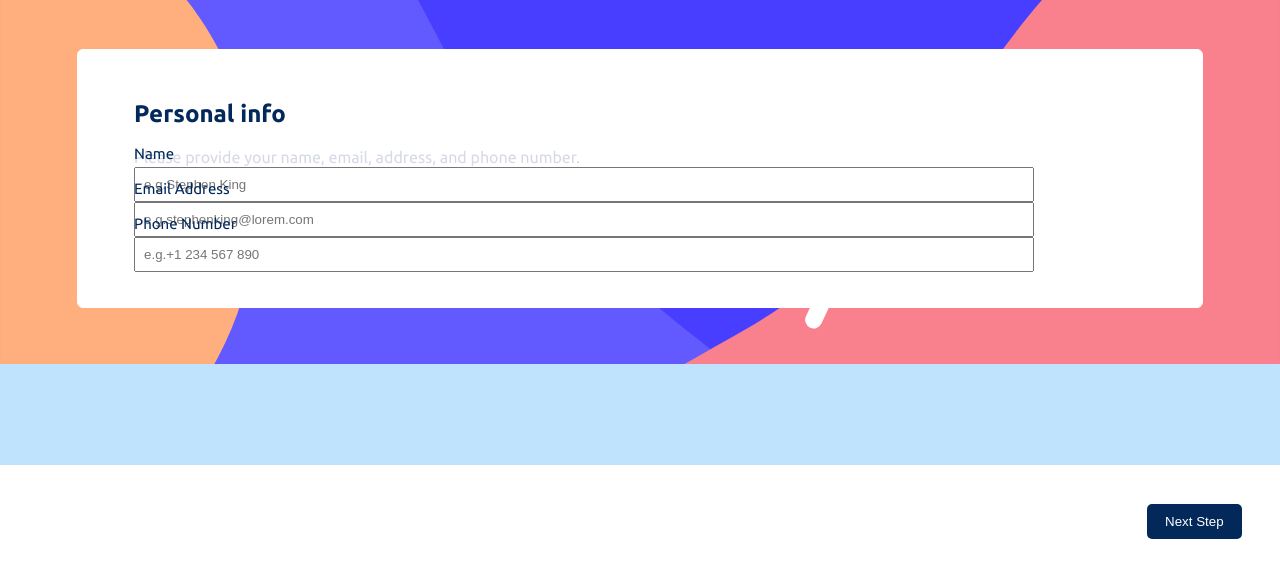
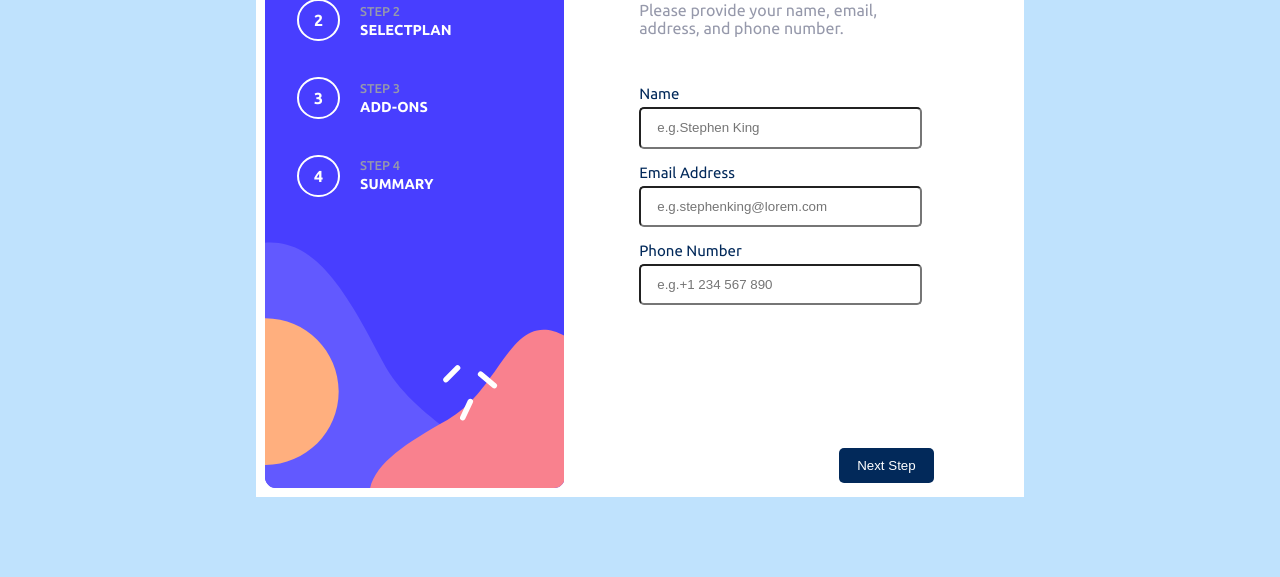
Before and after one commit to NerusuPavani37/multi_form_page, a plain HTML site: page index.html in a window 1280 px wide. Shown: the part 223-800 px from the top of the page. Drawn offline with Linux system fonts and the light colour scheme.

Commit message:
desktop view

```diff
--- a/index.html
+++ b/index.html
@@ -18,6 +18,8 @@
     <title>multiStep</title>
   </head>
   <body>
+    <div class="outer">
+      <div class="btns1">
         <div class="btns">
           <div class="btn1">1</div>
           <div class="btn2">2</div>
@@ -25,6 +27,27 @@
           <div class="btn4">4</div>
         </div>
 
+        <div class="side-bar-matter">
+          <div class="steps">
+            <p class="mini-title">STEP 1</p>
+            <p class="title">YOUR INFO</p>
+          </div>
+          <div class="steps">
+            <p class="mini-title">STEP 2</p>
+            <p class="title">SELECTPLAN</p>
+          </div>
+          <div class="steps">
+            <p class="mini-title">STEP 3</p>
+            <p class="title">ADD-ONS</p>
+          </div>
+          <div class="steps">
+            <p class="mini-title">STEP 4</p>
+            <p class="title">SUMMARY</p>
+          </div>
+        </div>
+      </div>
+
+      <div class="innerMost">
         <div class="container">
           <div class="personalInfo">
             <h2>Personal info</h2>
@@ -33,20 +56,27 @@
             <div class="forms">
               <form class="form">
                 <div id="form1" class="div-form">
+                  <div class="flex">
+                    <label for="name">Name</label>
                     <label id="error" for="error">This feild is required</label>
-              <label for="name">Name</label>
+                  </div>
                   <input type="text" placeholder="e.g.Stephen King" />
                 </div>
 
                 <div id="form2" class="div-form">
+                  <div class="flex">
+                    <label for="email">Email Address</label>
                     <label id="error" for="error">This feild is required</label>
-              <label for="email">Email Address</label>
+                  </div>
                   <input type="email" placeholder="e.g.stephenking@lorem.com" />
                 </div>
 
                 <div id="form3" class="div-form">
+                  <div class="flex">
+                    <label for="phone">Phone Number</label>
                     <label id="error" for="error">This feild is required</label>
-              <label for="phone">Phone Number</label>
+                  </div>
+
                   <input type="tel" placeholder="e.g.+1 234 567 890" />
                 </div>
               </form>
@@ -62,6 +92,7 @@
             <div class="options">
               <div class="arcade">
                 <img src="./assets/images/icon-arcade.svg" />
+                <div>
                   <h4>Arcade</h4>
                   <p class="price">
                     <span class="monthly">$9/mo</span>
@@ -71,9 +102,11 @@
                     >
                   </p>
                 </div>
+              </div>
 
               <div class="advanced">
                 <img src="./assets/images/icon-advanced.svg" />
+                <div>
                   <h4>Advanced</h4>
                   <p class="price">
                     <span class="monthly">$12/mo</span>
@@ -83,9 +116,11 @@
                     >
                   </p>
                 </div>
+              </div>
 
               <div class="pro">
                 <img src="./assets/images/icon-pro.svg" />
+                <div>
                   <h4>Pro</h4>
                   <p class="price">
                     <span class="monthly">$15/mo</span>
@@ -95,7 +130,8 @@
                     >
                   </p>
                 </div>
-
+              </div>
+            </div>
             <div class="selection">
               <h4 id="h4m">Monthly</h4>
               <label class="toggle">
@@ -103,7 +139,6 @@
                 <span class="slider"></span>
               </label>
               <h4 id="h4y">Yearly</h4>
-          </div>
             </div>
           </div>
         </div>
@@ -152,7 +187,9 @@
         <div class="container4">
           <div class="finish">
             <h2>Finishing up</h2>
-        <p class="para">Double check everything looks OK before confirming.</p>
+            <p class="para">
+              Double check everything looks OK before confirming.
+            </p>
 
             <div class="list">
               <div class="heading">
@@ -189,17 +226,18 @@
             <img src="./assets/images/icon-thank-you.svg" />
             <h2>Thank you!</h2>
             <p>
-          Thanks for confirming your subscription! we hope you have fun using
-          our platform. if you ever need support, please feel free to email us
-          at support@loremgaming.com
+              Thanks for confirming your subscription! we hope you have fun
+              using our platform. if you ever need support, please feel free to
+              email us at support@loremgaming.com
             </p>
           </div>
         </div>
-
         <footer class="some">
           <button class="back_btn">Go Back</button>
           <button class="next_btn">Next Step</button>
         </footer>
+      </div>
+    </div>
 
     <script src="/app.js"></script>
   </body>
--- a/style.css
+++ b/style.css
@@ -42,6 +42,10 @@ body {
   color: var(--White);
 }
 
+.side-bar-matter {
+  display: none;
+}
+
 .btns .btn1 {
   background-color: var(--light-blue);
   color: var(--marine-blue);
@@ -72,7 +76,7 @@ body {
 
 .personalInfo p {
   font-weight: 200;
-  color: var(--Light-gray);
+  color: var(--Cool-gray);
 }
 
 label {
@@ -81,14 +85,20 @@ label {
   margin-bottom: 5px;
 }
 
+.flex {
+  display: flex;
+  justify-content: space-between;
+}
+
 label#error {
   color: red;
-  margin-left: 8rem;
-  margin-bottom: -6%;
+  /* margin-left: 8rem;
+  margin-bottom: -6%; */
   visibility: hidden;
 }
 input {
   padding: 8px;
+  border-radius: 5px;
 }
 .forms {
   display: flex;
@@ -168,28 +178,15 @@ footer {
   width: 3rem;
 }
 
-.plan .options .arcade .price {
-  align-self: last baseline;
-  margin-top: 3rem;
-  margin-left: -4.4rem;
-}
-
-.plan .options .advanced .price {
-  align-self: last baseline;
-  margin-top: 3rem;
-  margin-left: -5.7rem;
-}
-
-.plan .options .pro .price {
-  align-self: last baseline;
-  margin-top: 3rem;
-  margin-left: -2.7rem;
-}
-
 .plan .options .arcade h4,
 .plan .options .advanced h4,
 .plan .options .pro h4 {
   color: var(--marine-blue);
+  margin-bottom: 0rem;
+}
+.arcade div, .advanced div,
+.pro div{
+  margin-bottom: 1rem;
 }
 .plan .options .price {
   font-size: 0.9rem;
@@ -277,6 +274,10 @@ input:checked + .slider:before {
 
 .addOns {
   padding: 1rem;
+}
+
+.addOns h2 {
+  color: var(--marine-blue);
 }
 
 .addOns .para {
@@ -455,3 +456,163 @@ input[type="checkbox"] {
   font-weight: 500;
   color: var(--Cool-gray);
 }
+
+@media screen and (min-width: 900px) {
+  body {
+    height: 100vh;
+    background-color: var(--light-blue);
+    display: flex;
+    justify-content: center;
+    align-items: center;
+    background-image: none;
+  }
+
+  .outer {
+    display: flex;
+    width: 60%;
+    height: 80%;
+    background-color: white;
+    margin-left: 10%;
+    margin-right: 10%;
+  }
+
+  .btns {
+    width: 30%;
+    flex-direction: column;
+    justify-content: flex-start;
+  }
+
+  .side-bar-matter {
+    display: flex;
+    flex-direction: column;
+  }
+
+  .btns1 {
+    margin: 9px;
+    padding: 2rem;
+    display: flex;
+    gap: 20px;
+    background-image: url("./assets/images/bg-sidebar-desktop.svg");
+    background-repeat: no-repeat;
+    background-size: cover;
+    border-radius: 3px;
+  }
+
+  .btns div {
+    margin-bottom: 1rem;
+  }
+
+  .steps {
+    display: flex;
+    flex-direction: column;
+    margin-top: 1.8rem;
+  }
+  .steps p {
+    margin-top: 0;
+    padding-right: 5rem;
+  }
+  .steps .mini-title {
+    font-size: 0.8rem;
+    color: var(--Cool-gray);
+    font-weight: 500;
+    margin-bottom: 4px;
+  }
+  .steps .title {
+    font-size: 0.9rem;
+    color: var(--White);
+    font-weight: 600;
+  }
+  .innerMost {
+    position: relative;
+    width: 100%;
+  }
+
+  .some {
+    position: absolute;
+  }
+
+  .some .next_btn {
+    margin-right: 4.8rem;
+  }
+
+  .personalInfo {
+    padding: 3rem;
+  }
+
+  input {
+    padding: 0.7rem 1rem;
+  }
+
+  .container,
+  .container3,
+  .container2,
+  .container4,
+  .container5 {
+    width: 100%;
+    margin: 0;
+    padding: 0;
+    height: 100%;
+  }
+
+  .personalInfo h2 {
+    font-size: 40px;
+    margin-bottom: 10px;
+  }
+  .personalInfo p {
+    margin-bottom: 3rem;
+  }
+
+  .plan {
+    padding: 3rem;
+  }
+  .plan .options {
+    flex-direction: row;
+    gap: 20px;
+  }
+
+  .plan .options .arcade,
+  .plan .options .advanced,
+  .plan .options .pro {
+    flex-direction: column;
+    width: 30%;
+  }
+  .plan .options .arcade img,
+  .plan .options .advanced img,
+  .plan .options .pro img {
+    margin-top: 2rem;
+  }
+
+  .plan .para {
+    padding-right: 0;
+    margin-bottom: 3rem;
+  }
+
+
+
+
+.addOns {
+  padding: 3rem;
+}
+
+
+
+.addOns .para {
+  padding-right: 0;
+  margin-bottom: 3rem;
+}
+
+.addOns .addOptions .onlineservices,
+.addOns .addOptions .largerstorage,
+.addOns .addOptions .profile {
+  margin-bottom: 3rem;
+}
+
+.finish {
+  padding: 4rem;
+}
+
+.finish .para{
+  font-size: 16px;
+}
+
+}
```
Lines whose indentation alone changed are shown as unchanged.
